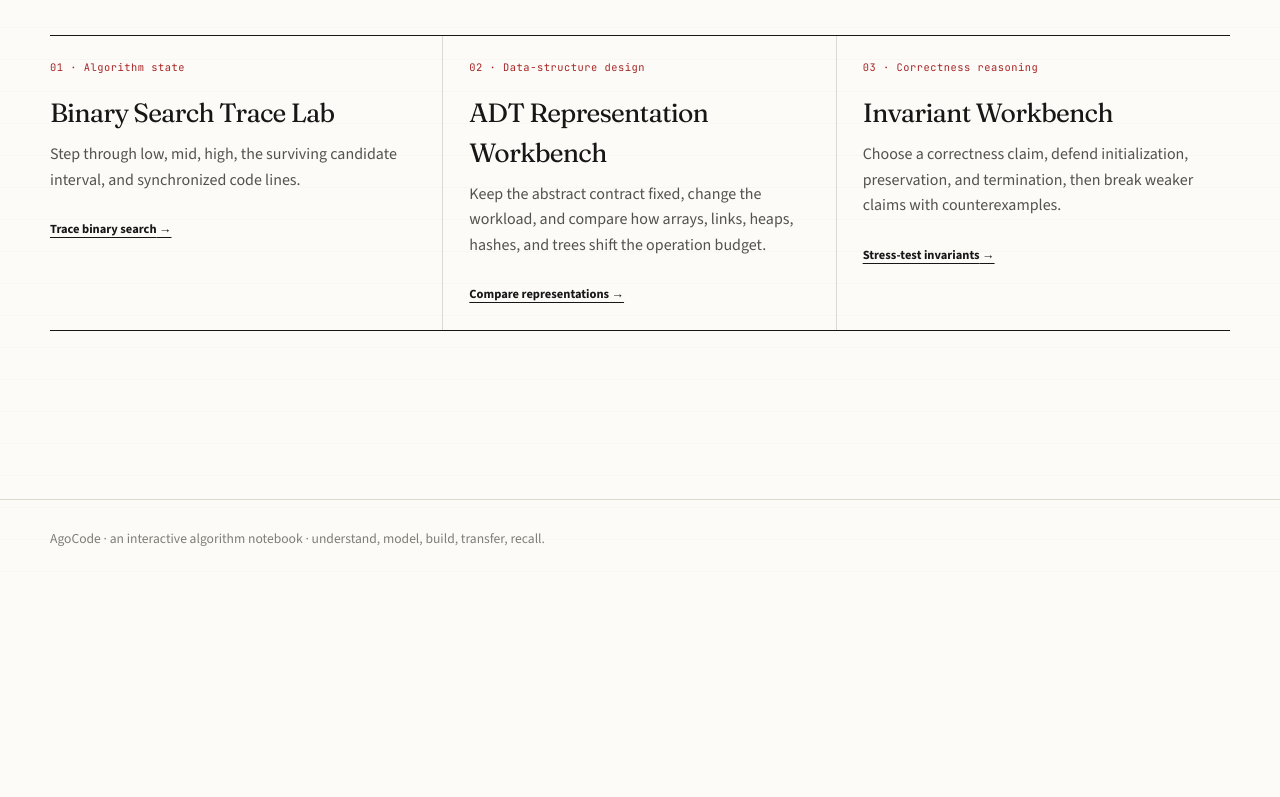
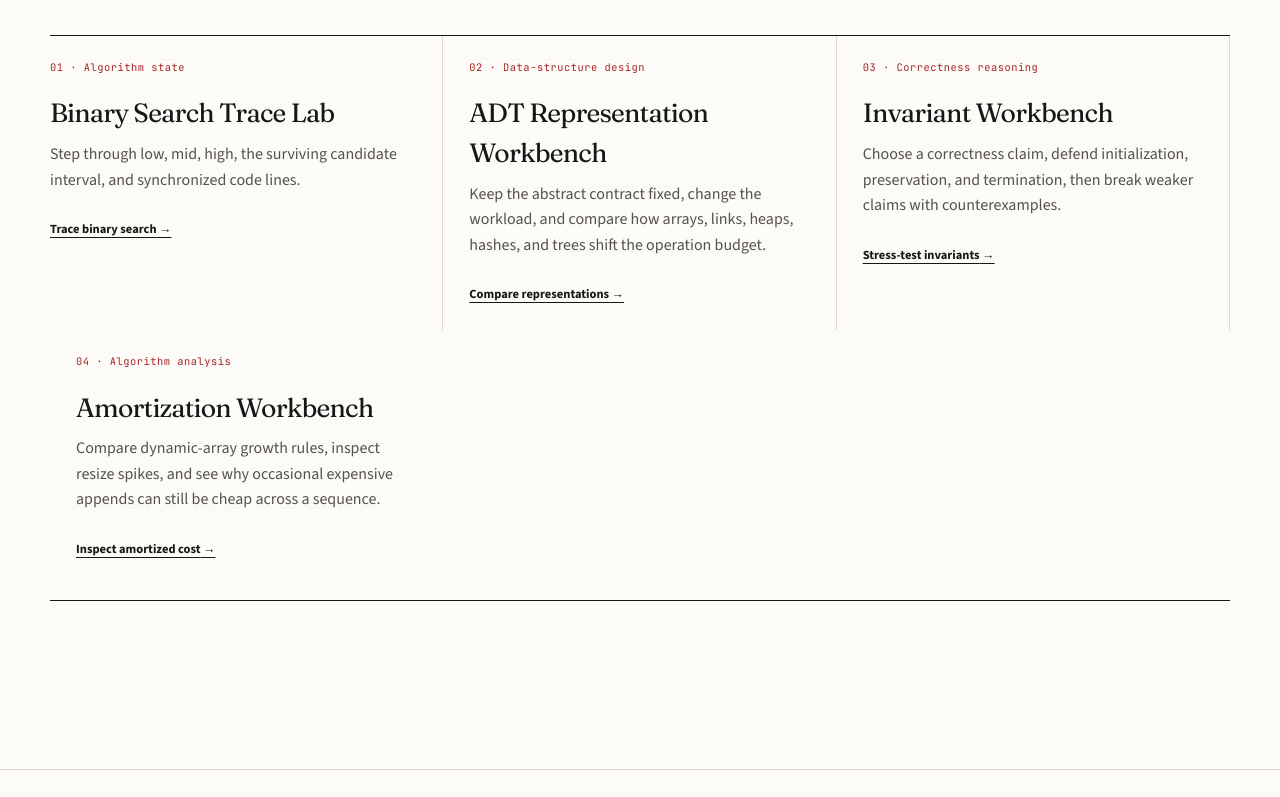
Before and after one commit to anatwork14/agocode, a Next.js app: page /lab in a window 1280 px wide. Shown: the part 453-1250 px from the top of the page. Before the commit the page ends 1049 px from the top, so only its background shows below. Built offline with nearby package versions, Linux system fonts and the light colour scheme.

Commit message:
feat: add amortization lab to lab index

```diff
--- a/app/lab/page.tsx
+++ b/app/lab/page.tsx
@@ -23,6 +23,13 @@ const labs = [
     description: "Choose a correctness claim, defend initialization, preservation, and termination, then break weaker claims with counterexamples.",
     href: "/lab/invariants",
     action: "Stress-test invariants",
+  },
+  {
+    eyebrow: "Algorithm analysis",
+    title: "Amortization Workbench",
+    description: "Compare dynamic-array growth rules, inspect resize spikes, and see why occasional expensive appends can still be cheap across a sequence.",
+    href: "/lab/amortization",
+    action: "Inspect amortized cost",
   },
 ] as const;
 
```
